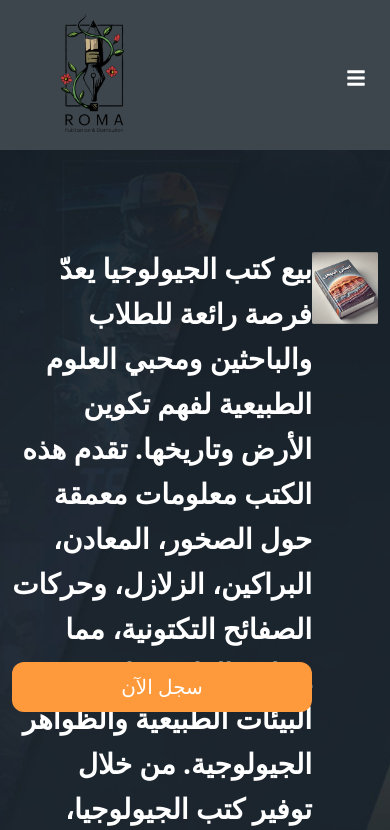
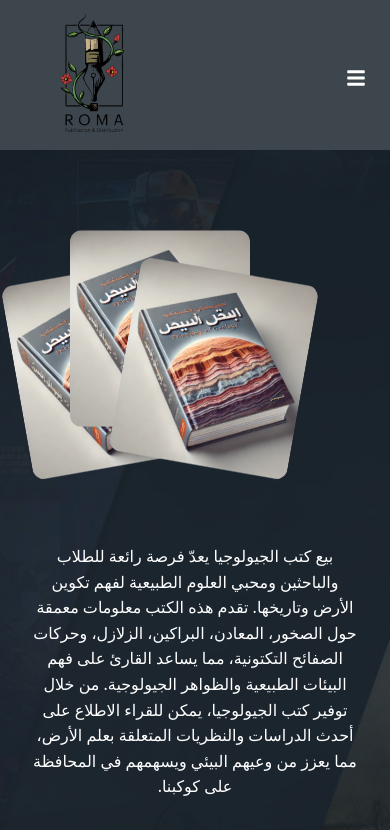
Before and after one commit to Liala-2003/home-page-tasks, a React (Vite) app: page / in a window 390 px wide. Shown: the top 830 px of the page. Built offline with nearby package versions, Linux system fonts and the light colour scheme.

Commit message:
add finsh

```diff
--- a/src/components/Footer/Footer.css
+++ b/src/components/Footer/Footer.css
@@ -3,7 +3,6 @@
   color: #e9ecef;
   font-family: 'Cairo', sans-serif;
 }
-
 .footer-logo {
   height: 56px;
 }
@@ -22,9 +21,7 @@
 }
 .list-unstyled .icon {
   color: #ff9a3c;
-  margin-left: 15px;
 }
-
 .social-btn {
   background: #e9ecef;
   border-radius: 50%;
@@ -36,11 +33,11 @@
   -moz-border-radius: 50%;
   -ms-border-radius: 50%;
   -o-border-radius: 50%;
-  transition: 0.3s;
-  -webkit-transition:;
-  -moz-transition:;
-  -ms-transition:;
-  -o-transition:;
+  transition: 0.3s ease-in-out;
+  -webkit-transition: 0.3s ease-in-out;
+  -moz-transition: 0.3s ease-in-out;
+  -ms-transition: 0.3s ease-in-out;
+  -o-transition: 0.3s ease-in-out;
   text-align: center;
   color: #ff9a3c;
 }
@@ -48,7 +45,6 @@
  background-color: #ff9a3c;
   color: white;
 }
-
 .btn-orange {
   background: #ff9a3c;
   border: none;
@@ -58,8 +54,6 @@
   background-color: aliceblue;
   color: #ff9a3c;
 }
-
-
 .payments img {
   max-height: 32px;
 }
@@ -67,10 +61,10 @@
   background-image: url('/src/assets/img/Frame\ 28.png');
   font-size: 20px;
   height: 83px;
-
 }
 .dv {
   display: flex;
   justify-content: space-between;
   align-items: center;
+  flex-wrap: wrap;
 }
--- a/src/components/Footer/Footer.jsx
+++ b/src/components/Footer/Footer.jsx
@@ -49,9 +49,9 @@ function Footer() {
             <h6 className="footer-title">تواصل معنا</h6>
                 <img src={payments} alt="payments" className="img-fluid"/>
             <ul className="list-unstyled">
-              <li><FaMapMarkerAlt className="icon "/>44 Danvors, NY City, USA</li>
-              <li><FaEnvelope className="icon"/>info@example.com </li>
-              <li><FaPhoneVolume className="icon"/>+1 585-656-658 </li>
+              <li><FaMapMarkerAlt className="icon "/>     44 Danvors, NY City, USA</li>
+              <li><FaEnvelope className="icon"/    >info@example.com </li>
+              <li><FaPhoneVolume className="icon"/>     +1 585-656-658 </li>
             </ul>
           </div>
              <hr className="mt-5" />
--- a/src/index.css
+++ b/src/index.css
@@ -1,5 +1,5 @@
 body {
      text-align: right;
       font-family: 'Cairo', sans-serif;
-background-color: black;
+ direction: rtl;
 }
--- a/src/pages/Home/Home.css
+++ b/src/pages/Home/Home.css
@@ -1,52 +1,46 @@
+
 .home-hero {
   background-image: url('/src/assets/img/banner_bg01.jpg');
   background-size: cover;
   background-position: center;
-  padding: 6rem 0;
   color: white;
-  height: 905px;
-
+  padding: 5rem 0;
 }
-.hero-image {
-  width: 600px;
-  height: 454px;
-}
-.hero-text {
-  width: 950px;
-}
-.hero-text p {
-  font-size: 28px;
-  font-weight: bold;
-  height: 400px;
-  line-height: 45px;
-
+.hero-content {
+  display: flex;
+  align-items: center;
+  justify-content: space-between;
+  gap: 2rem;
+  flex-wrap: wrap;
 }
 .hero-image {
   position: relative;
+  width: 350px;
+  height: 350px;
+  flex-shrink: 0;
 }
- /* .layer  {
+.hero-image img {
   position: absolute;
   top: 0;
   left: 0;
-  transition: 0.5s;
-  opacity: 0;
-  transition: opacity 0.5s ease;
-  -webkit-transition: opacity 0.5s ease;
-  -moz-transition: opacity 0.5s ease;
-  -ms-transition: opacity 0.5s ease;
-  -o-transition: opacity 0.5s ease;
+  width: 250px;
+  border-radius: 12px;
+  opacity: 1;
+  transition: transform 0.3s ease;
+  -webkit-transition: transform 0.3s ease;
+  -moz-transition: transform 0.3s ease;
+  -ms-transition: transform 0.3s ease;
+  -o-transition: transform 0.3s ease;
 }
-
-.layer.layer1 {
+.layer1 {
   z-index: 1;
- transform:rotate(-8deg) translateX(-40px) ;
- -webkit-transform:rotate(-8deg) translateX(-40px) ;
- -moz-transform:rotate(-8deg) translateX(-40px) ;
- -ms-transform:rotate(-8deg) translateX(-40px) ;
- -o-transform:rotate(-8deg) translateX(-40px) ;
+  transform: rotate(-10deg) translate(-60px, 30px);
+  -webkit-transform: rotate(-10deg) translate(-60px, 30px);
+  -moz-transform: rotate(-10deg) translate(-60px, 30px);
+  -ms-transform: rotate(-10deg) translate(-60px, 30px);
+  -o-transform: rotate(-10deg) translate(-60px, 30px);
 }
-
-.layer.layer2 {
+.layer2 {
   z-index: 2;
   transform: rotate(0deg);
   -webkit-transform: rotate(0deg);
@@ -54,32 +48,84 @@
   -ms-transform: rotate(0deg);
   -o-transform: rotate(0deg);
 }
+.layer3 {
+  z-index: 3;
+  transform: rotate(10deg) translate(60px, 30px);
+  -webkit-transform: rotate(10deg) translate(60px, 30px);
+  -moz-transform: rotate(10deg) translate(60px, 30px);
+  -ms-transform: rotate(10deg) translate(60px, 30px);
+  -o-transform: rotate(10deg) translate(60px, 30px);
+}
 
-.layer.layer3 {
-  z-index: 3;
-  transform:rotate(8deg) translateX(40px) ;
-  -webkit-transform:rotate(8deg) translateX(40px) ;
-  -moz-transform:rotate(8deg) translateX(40px) ;
-  -ms-transform:rotate(8deg) translateX(40px) ;
-  -o-transform:rotate(8deg) translateX(40px) ;
-}  */
-
-
-
+.hero-text {
+  max-width: 600px;
+}
+.hero-text p {
+  font-size: 20px;
+  line-height: 1.8;
+  margin-bottom: 2rem;
+}
 .btn-orangehome {
   background: #ff9a3c;
   border: none;
   color: #fff;
   border-radius: 12px;
-  -webkit-border-radius: 12px;
-  -moz-border-radius: 12px;
-  -ms-border-radius: 12px;
-  -o-border-radius: 12px;
-  width: 300px;
+  width: 250px;
   height: 50px;
+  transition: all 0.3s ease;
+  -webkit-transition: all 0.3s ease;
+  -moz-transition: all 0.3s ease;
+  -ms-transition: all 0.3s ease;
+  -o-transition: all 0.3s ease;
 }
-.btn-orangehome:hover{
+
+.btn-orangehome:hover {
   color: #ff9a3c;
   background-color: #fff;
   border: 1px solid #ff9a3c;
 }
+
+@media (max-width: 992px) {
+  .hero-content {
+    flex-direction: column;
+    text-align: center;
+  }
+  .hero-image {
+    width: 300px;
+    height: 300px;
+    margin-bottom: 2rem;
+  }
+
+  .hero-image img {
+    width: 200px;
+  }
+
+  .hero-text {
+    max-width: 90%;
+  }
+
+  .hero-text p {
+    font-size: 18px;
+  }
+}
+
+@media (max-width: 576px) {
+  .hero-image {
+    width: 250px;
+    height: 250px;
+  }
+
+  .hero-image img {
+    width: 180px;
+  }
+
+  .hero-text p {
+    font-size: 16px;
+    line-height: 1.6;
+  }
+
+  .btn-orangehome {
+    width: 200px;
+    height: 45px;
+  }
+}
--- a/src/pages/Home/Home.jsx
+++ b/src/pages/Home/Home.jsx
@@ -2,7 +2,6 @@ import React, { useContext } from "react";
 import { CartContext } from "../../context/CartContext";
 import book from '../../assets/img/book item1.png'
 import "./Home.css";
-
 function Home() {
   const { addToCart } = useContext(CartContext);
 
@@ -12,8 +11,8 @@ function Home() {
         <div className="container hero-content d-flex align-items-center">
            <div className="hero-image position-relative d-inline-blok  ">
             <img src={book} alt="book" className="img-fluid layer layer1" />
-            {/* <img src="/src/assets/img//book item2.png" alt="book" className="img-fluid layer layer2" />
-            <img src="/src/assets/img//book item2.png" alt="book" className="img-fluid layer layer3" /> */}
+             <img src={book} alt="book" className="img-fluid layer layer2" />
+            <img src={book} alt="book" className="img-fluid layer layer3" />
           </div>
           <div className="hero-text ">
             <p>
@@ -33,4 +32,6 @@ function Home() {
   );
 }
 
+
+
 export default Home;
```
Also changed, not shown: src/Layout/Layout.jsx (+0 -22 lines). Lines whose indentation alone changed are shown as unchanged.
